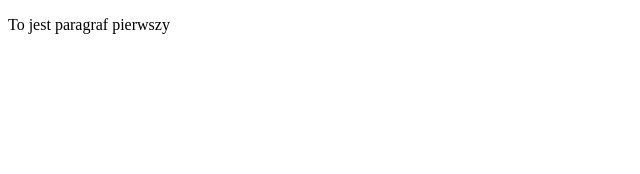
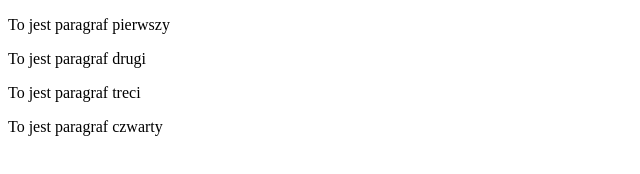
Before and after one commit to aniaouek/aniaouek.github.io, a plain HTML site: page index.html in a window 1280 px wide. Shown: the whole page, without its empty margins (0-640 px from the left). Drawn offline with Linux system fonts and the light colour scheme.

Commit message:
Paragraf czwarty po ssh

```diff
--- a/index.html
+++ b/index.html
@@ -7,6 +7,8 @@
 <body>
 
 	<p>To jest paragraf pierwszy</p>
-
+	<p>To jest paragraf drugi</p>
+	<p>To jest paragraf treci</p>
+	<p>To jest paragraf czwarty</p>
 </body>
 </html>
```
